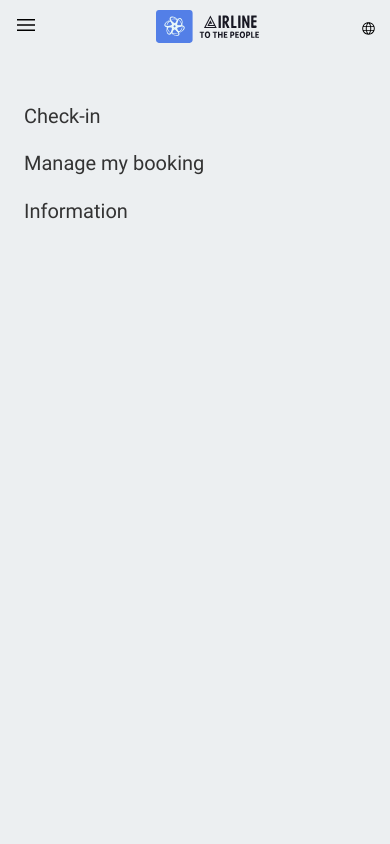
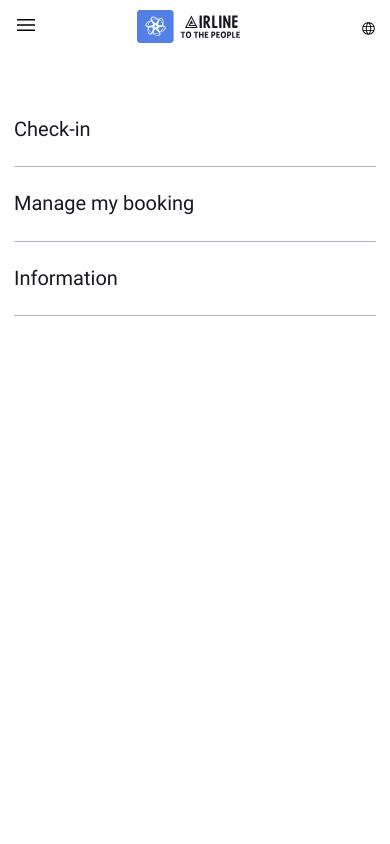
Before and after one commit to karlozjaramillo/prueba-ingreso-ux-2024, an Angular app: page / in a window 390 px wide. Both pictures are taken after a click on the label 26 px from the left and 25 px from the top of the page. Shown: the top 844 px of the page. Built offline with nearby package versions, Linux system fonts and the light colour scheme.

Commit message:
Fixes added to menu.component

```diff
--- a/src/app/menu/menu.component.html
+++ b/src/app/menu/menu.component.html
@@ -17,14 +17,13 @@
                         <span class="main-menu__lang-selector__text">English</span>
                     </div>
                 </div>
-                <ul>
-                    <li><a class="menu__item" href="#">Check-in</a></li>
-                    <hr>
-                    <li><a class="menu__item" href="#">Manage my booking</a></li>
-                    <hr>
-                    <li><a class="menu__item" href="#">Information</a></li>
-
-                </ul>
+                <div class="menu__box__list">
+                    <ul>
+                        <li><a class="menu__item" href="#">Check-in</a></li>
+                        <li><a class="menu__item" href="#">Manage my booking</a></li>
+                        <li><a class="menu__item" href="#">Information</a></li>
+                    </ul>
+                </div>
             </div>
         </div>
         <div class="main-menu__logo">
--- a/src/app/menu/menu.component.scss
+++ b/src/app/menu/menu.component.scss
@@ -1,5 +1,9 @@
 // Fonts colors
 $text-color-black: #181823;
+
+// Colors
+$background-white: #FFF;
+$background-black: #181823;
 
 // Menu component
 .main-menu {
@@ -84,7 +88,7 @@ $text-color-black: #181823;
     visibility: hidden;
     width: 250px;
     height: 189px;
-    background-color: white;
+    background-color: $background-white;
     box-shadow: 0 0 3px 3px rgba(0, 0, 0, 0.2);
     color: $text-color-black;
     font-size: 1rem;
@@ -164,7 +168,7 @@ $text-color-black: #181823;
     position: absolute;
     width: 100%;
     height: 2px;
-    background-color: $text-color-black;
+    background-color: $background-black;
     transition-duration: .25s;
 }
 
@@ -188,21 +192,30 @@ $text-color-black: #181823;
     height: 100%;
     margin: 0;
     list-style: none;
-    background-color: #ECEFF1;
+    background-color: $background-white;
     box-shadow: 1px 0px 6px rgba(0, 0, 0, .2);
     transition-duration: .25s;
     z-index: 1;
 }
 
+.menu__box__list {
+    padding: 0 14px;
+
+    ul {
+        list-style-type: none;
+    }
+}
+
 .menu__item {
     display: block;
-    padding: 12px 24px;
-    color: #333;
+    padding: 25px 0;
+    color: $text-color-black;
     font-size: 1.25rem;
     font-weight: 400;
     line-height: 23.44px;
     text-decoration: none;
     transition-duration: .25s;
+    border-bottom: 1px solid #B2B2C1;
 }
 
 .menu__item:hover {
@@ -231,7 +244,7 @@ $text-color-black: #181823;
 
     .main-menu__box-content {
         display: flex;
-        padding: 10.33px 14px 0 40%;
+        padding: 10.33px 14px 0 35%;
         justify-content: space-between;
         margin-bottom: 45.41px;
     }
```
